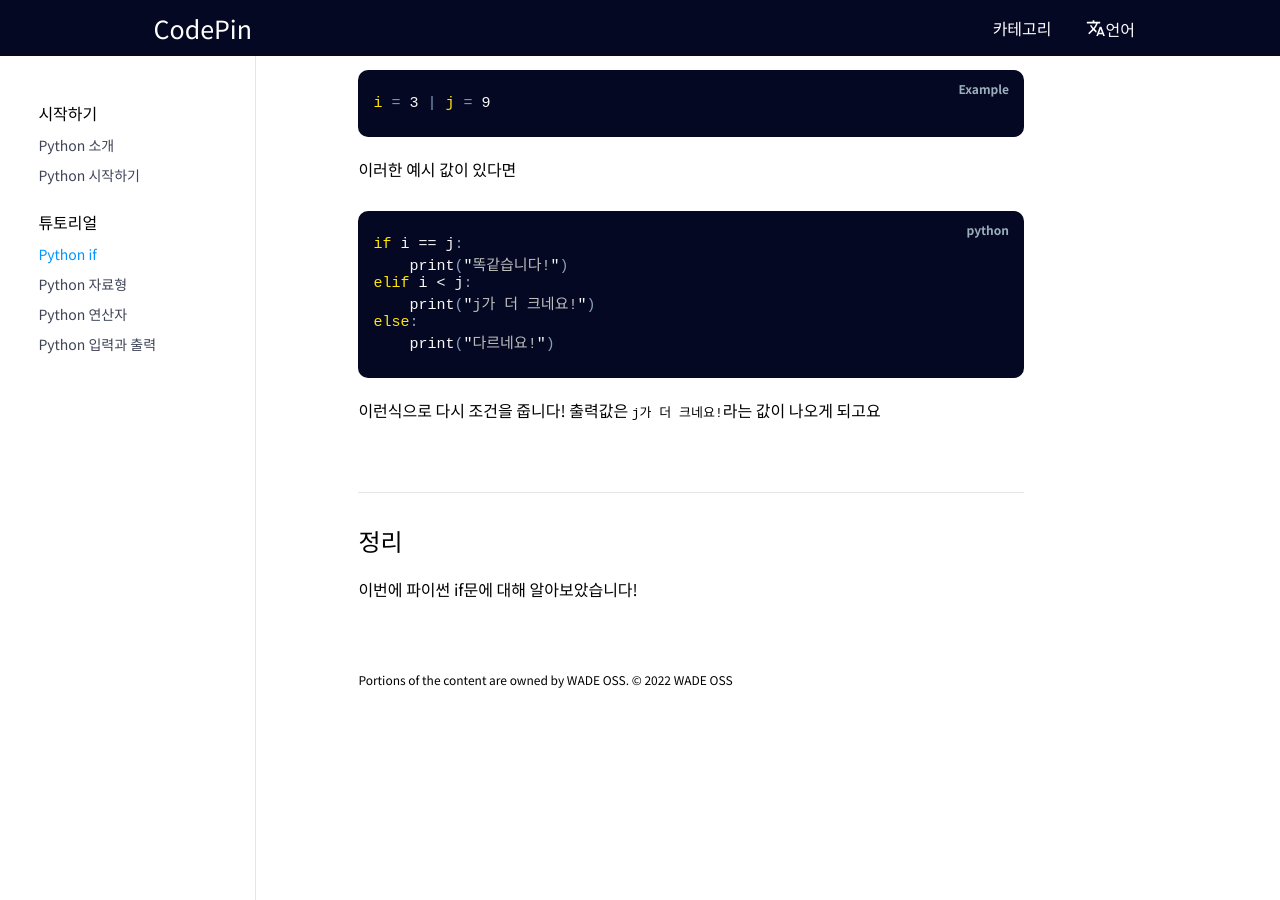
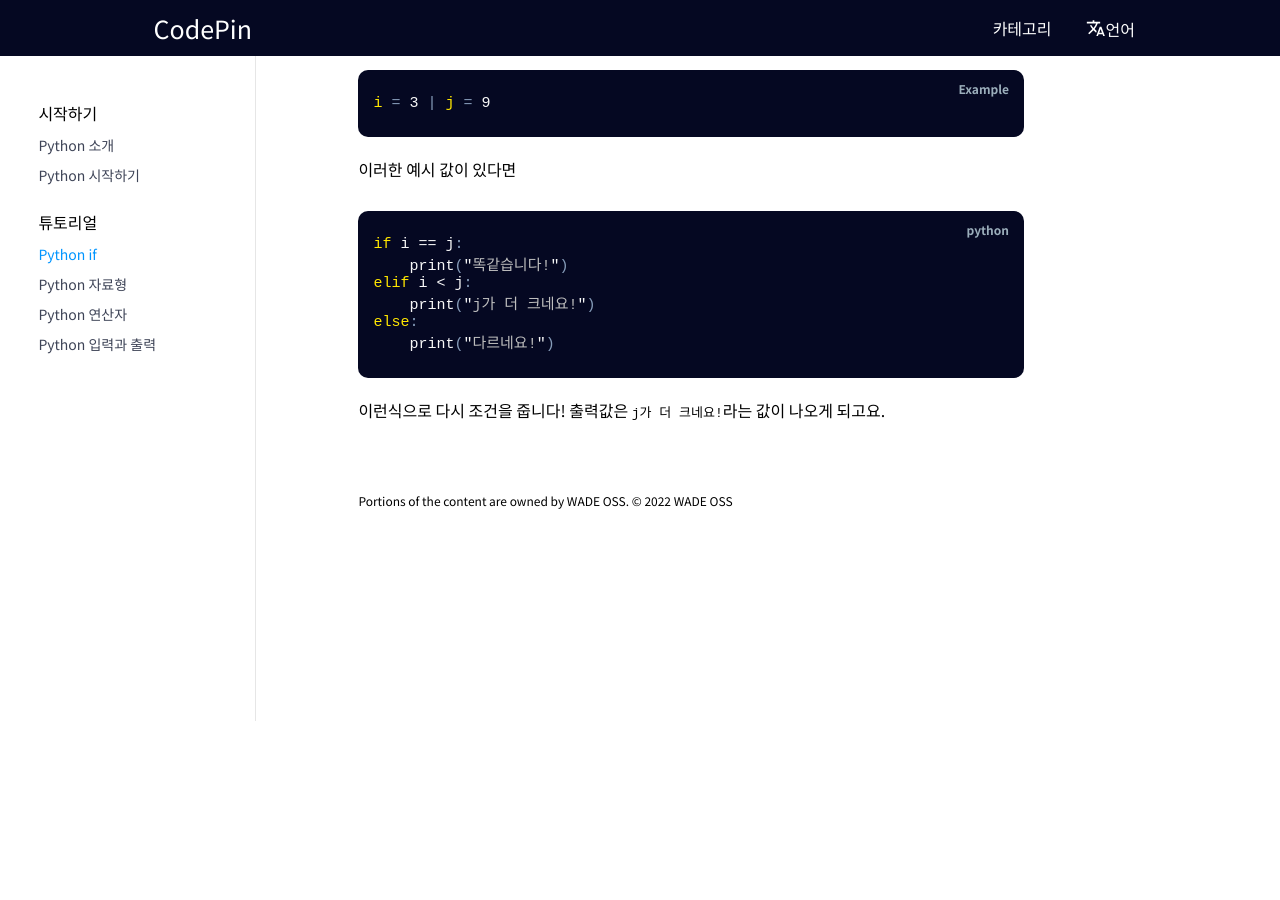
Before and after one commit to WADE-OSS/CodePin, a Jekyll site: the page built from _posts/python/2022-05-30-if.md, in a window 1280 px wide and 900 px high, scrolled down 2945 px. Built offline with Jekyll 4.4.1, drawn with Linux system fonts in a browser that asks for light colours; Markdown is read by kramdown in place of the engine named in the settings; after the commit the page ends 3666 px from its top, so only the background shows below that; some of the changed text lies outside the part shown.

Commit message:
Update 2022-05-30-if.md

````diff
--- a/_posts/python/2022-05-30-if.md
+++ b/_posts/python/2022-05-30-if.md
@@ -5,26 +5,29 @@
 tag : [튜토리얼]
 ---
 
-# 소개
+# Python if
 약간의 예시를 한번 보여드리겠습니다
 거리가 멀면 버스를 타고, 그렇지 않으면 걸어간다.
 이런 것처럼 `만약 ~이라면 ~을 한다` 이러한 문장을 사용 하는 방법이 if문입니다!
 if문은 되게 쉽고 간편하게 사용이 되는데요! 그러면 시작을 해보도록 하겠습니다!
 
-## if문 분석
+## 구문 분석
 if를 사용하는 방법은 아래에 있는 방식처럼 하시면 됩니다!
+
 ```python
 if (조건문):
     (실행할 문장)
 ```
+
 이런식으로 사용되는데요!
 
 또한 if문을 사용할때 `실행할 문장`을 해당 보기처럼 들여쓰기를 하지 않는다면 오류가 날겁니다.
 
 
 
-## if문 사용법
+## 구문 사용법
 위에 조건문을 바탕으로 아래 있는 조건문을 보면,
+
 ```py
 i = 1
 if i == 1:
@@ -45,23 +48,28 @@
 if q != j:
     print("틀려요")
 ```
+
 해당 방식대로 한다면 출력은
 `맞아요`
 `틀려요`
 이런식으로 나올겁니다!
 
 ## 많이 하는 실수
+
 ```python
 if (조건문)
     print("hello")
 print("hello")
     print("Code Pin")
 ```
+
 이 문장에서 문제점이 있는거 같나요?
 네 이 문장에는 문제점이 2개나 있습니다. 어떤게 문제일까요?
+
 ```py
 if (조건문):
 ```
+
 위에 if문처럼 조건문을 다 작성 후 바로 옆에 콜론(:)을 꼭 사용하셔야되는거 잊지 말으셔야 합니다. 저걸 까먹어서 왜 안되는지 모를때가 가끔 생길수도 있으니 언제나 한번씩 확인 해보세요!
 또 위에 문제점은 파이썬은 들여쓰기가 잘 되어야 하는 언어입니다! 파이썬의 단점중 하나가 들여쓰기를 잘못하고 실수했다가 모든게 실행이 되지 않을수도 있습니다 이러한 두개의 문제점을 해결하면
 
@@ -71,30 +79,38 @@
     print("hello")
     print("Code Pin")
 ```
+
 이러한 방법으로 다시 재탄생을 할 겁니다!
 
 
 
 ## else
 else는 if문에서 참이 아닌 거짓일때 else문이 있다면 해당 아래에 있는 문장을 실행시킵니다! 예시로
+
 ```ex
 i = 5 | j = 8
 ```
+
 이런 값이 있다면
+
 ```python
 if i == j:
     print("똑같습니다!")
 else:
-    print("다르네요!")
+    print ("다르네요!")
 ```
+
 이런 코드의 출력 값은 5와 8을 같지 않음으로 `다르네요!`라는 값이 나오게 됩니다!
 
 ## elif
 elif는 맨 처음 if문에서 참이 아닐때 또 다시 조건을 주는 것이 elif입니다!
+
 ```ex
 i = 3 | j = 9
 ```
+
 이러한 예시 값이 있다면
+
 ```python
 if i == j:
     print("똑같습니다!")
@@ -103,10 +119,6 @@
 else:
     print("다르네요!")
 ```
+
 이런식으로 다시 조건을 줍니다!
-출력값은 `j가 더 크네요!`라는 값이 나오게 되고요
-
-
-## 정리
-
-이번에 파이썬 if문에 대해 알아보았습니다!
+출력값은 `j가 더 크네요!`라는 값이 나오게 되고요.
````
